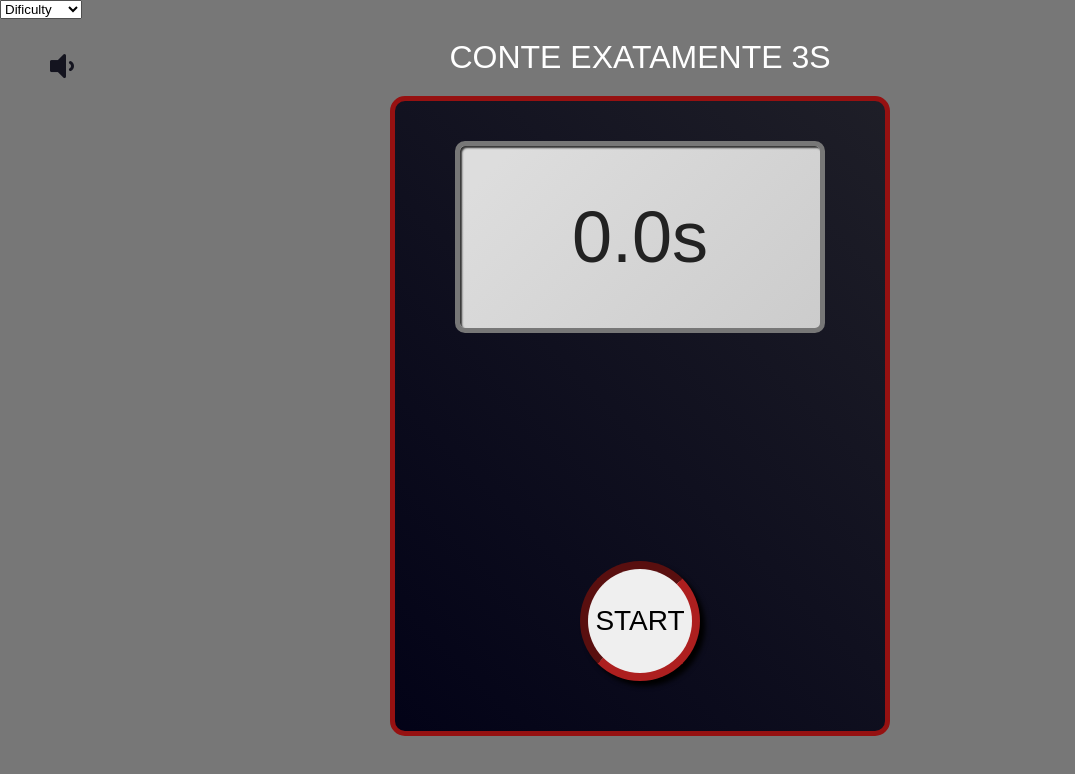
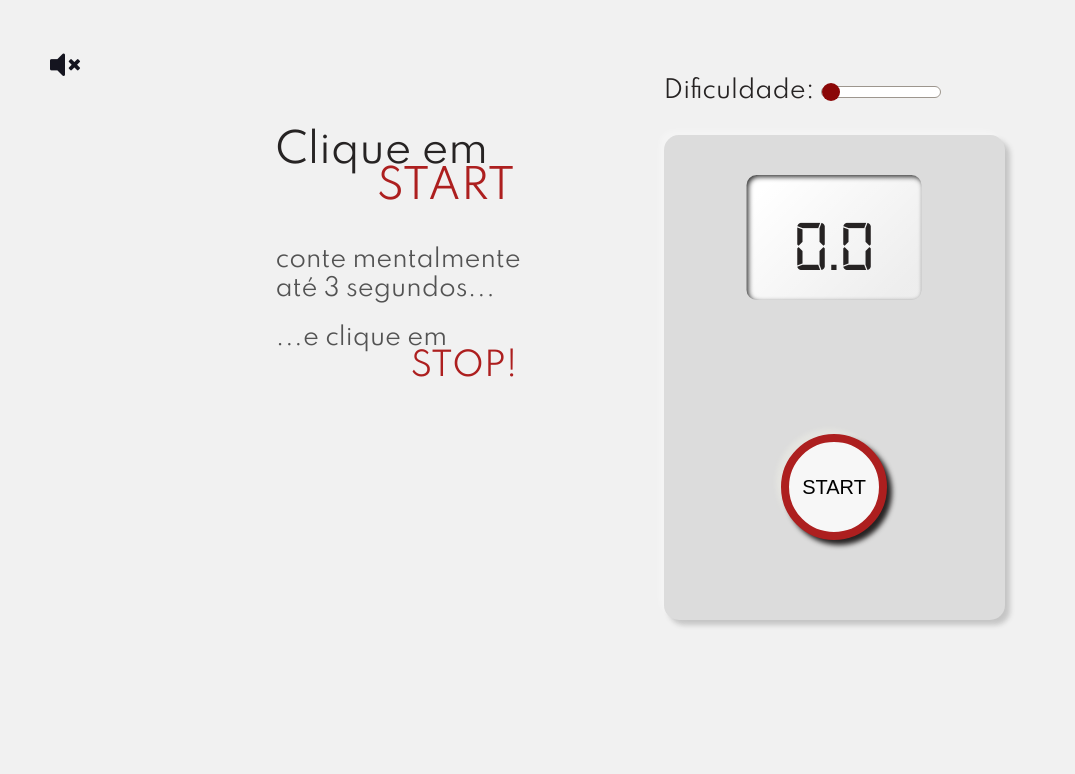
Before and after one commit to ThiagoBerrutti/majoras-mailman-game, a plain HTML site: page index.html in a window 1280 px wide. Shown: the whole page, without its empty margins (0-1075 px from the left). Drawn offline with Linux system fonts and the light colour scheme.

Commit message:
front novo + dificuldade

```diff
--- a/index.html
+++ b/index.html
@@ -5,45 +5,62 @@
     <meta http-equiv="X-UA-Compatible" content="IE=edge">
     <meta name="viewport" content="width=device-width, initial-scale=1.0">
     <title>Count exactly to 10 seconds!</title>
+<link rel="preconnect" href="https://fonts.googleapis.com">
+<link rel="preconnect" href="https://fonts.gstatic.com" crossorigin>
+<link href="https://fonts.googleapis.com/css2?family=Spartan&display=swap" rel="stylesheet">
     <link rel="stylesheet" href="https://use.fontawesome.com/releases/v5.15.3/css/all.css" integrity="sha384-SZXxX4whJ79/gErwcOYf+zWLeJdY/qpuqC4cAa9rOGUstPomtqpuNWT9wdPEn2fk" crossorigin="anonymous">
     <link rel="stylesheet" href="./mailman.css">
 </head>
 <body>
-    <label for="difficulty-bar"></label>
-    <select name="difficulty" id="difficulty-bar">
-        <option value="" selected disabled>Dificulty</option>
-        <option value="easy" >Easy</option>
-        <option value="normal">Normal</option>
-        <option value="hard">Hard</option>
-        <option value="veryHard">Very Hard</option>
-    </select>
+    <div class="container">
 
 
         <div class="volume-container">
-        <div >
+            <div>
                 <i class="fas"id="volume-icon"></i>
-            <!-- <i class="fas fa-volume-down"></i>
-            <i class="fas fa-volume-mute"></i> -->
             </div>
             <div class="volume-slider-container">
-            <input  id="volume-slider" min=0 max=3 type="range">
+                <input  id="volume-slider" value=0 min=0 max=3 type="range">
             </div>
         </div>
 
-    <div>
-        <p id="regras">Conte exatamente <span class="time">3</span>s </p>
+        <div class="text-container">
+            <div class="main-text">
+                <p>Clique em</p>
+                <p class="destaque">START</p>
+            </div>
+
+            <div class="sub-text1">
+                <p>conte mentalmente</p>
+                <p>até <span class="time">3</span> segundos...</p>
+            </div>
+
+            <div class="sub-text2">
+                <p>...e clique em</p>
+                <p class="destaque">STOP!</p>
+            </div>
+        </div>
+        <div class="game-dif-container">
+            <div class="difficulty-container">
+                <p>Dificuldade: </p>
+                    <input id="difficulty-slider" value=0 type="range" min =0 max = 3>
             </div>
 
             <div class="game-container">
                 <div class="timer_container">
-            <p id="timer">0.0s</p>
+                    <p id="timer">0.0</p>
                 </div>
                 <button id="play_btn">START</button>
             </div>
+        </div>
+
+
 
         <div class="result-container">
             <p id="result"></p>
         </div>
+
+    </div>
     <script src="mailman.js"></script>
 </body>
 </html>
--- a/mailman.css
+++ b/mailman.css
@@ -1,28 +1,48 @@
+@font-face {
+    font-family: digital-7;
+    src: url('./font/digital-7.ttf');
+}
+
+:root{
+    --vermelho: hsl(0,70%, 40%);
+    --dark-red:#8B0707;
+}
+
 *{
     box-sizing:border-box;
     outline:none;
     margin:0;
 }
 body{
+    color:#262323;
     padding:0;
     margin:0;
-    font-family:sans-serif;
-    background-color:#777;
+    font-family: 'Spartan', sans-serif;
+    background-color:#f1f1f1;
+
     height:100vh;
 }
-.game-container{
-    position:relative;
-    text-align:center;
-    width:80vw;
-    max-width:500px;
-    height:80vh;
-    max-height:800px;
-    background-image: linear-gradient(45deg, hsl(240, 80%, 5%), hsla(240, 20%, 10%, .9));
-    border:5px solid rgb(150, 17, 17);
-    border-radius:15px;
+
+.container{
     margin:auto;
+    /* background-color: #ff000077; */
+    display:flex;
+    max-width:700px;
+    justify-content:space-between;
+    min-width:fit-content;
+    height:100%;
+    width: 60vw;
 }
 
+.game-dif-container{
+    /* border:1px solid blue; */
+    height:fit-content;
+    position:relative;
+    top:calc(133px - 57px);
+
+
+
+}
 
 /* ======= VOLUME ======= */
 
@@ -40,7 +60,7 @@ body{
 #volume-icon {
     display:block;
     position:absolute;
-    font-size:2em;
+    font-size:30px;
     color:hsla(240, 20%, 10%);
     cursor:pointer;
 }
@@ -53,11 +73,7 @@ width:120px;
 .volume-container:hover .volume-slider-container{
     left:15px;
     opacity:1;
-    /* top:43px; */
-    /* transition: all 0.5s; */
 }
-
-
 
 .volume-slider-container{
     position:relative;
@@ -70,7 +86,6 @@ width:120px;
     transition-property: left, top, opacity;
     transition-duration: 0.2s ;
     left:-20px;
-
 }
 
 #volume-slider{
@@ -107,54 +122,72 @@ width:120px;
     appearance:none;
     width: 18px;
     height: 18px;
-    background: #04AA6D;
+    background: var(--dark-red);
     cursor: pointer;
   }
 
-#regras{
-    text-align:center;
-    color:white;
-    text-transform:uppercase;
-    font-size:32px;
-    margin:20px;
-}
+
+/* ====== TIMER ====== */
 
 .timer_container{
     display:flex;
     justify-content: center;
     align-items:center;
-    position:relative;
+    position:absolute;
     top:40px;
-    left:60px;
-
-    width:calc(100% - 120px);
-    height: 12em;
-    background-image: linear-gradient(-45deg, #ccc, #ddd 90%) ;
-    border:5px solid #777;
+    left:50%;
+    transform: translateX(-50%);
+    /* margin:auto; */
+    width:175px;
+    height: 125px;
+    background-image: linear-gradient(135deg, #fff 10%, rgba(255, 255, 255, .5) 90%) ;
+    /* border:5px solid #777; */
     border-radius:10px;
-    box-shadow: inset 2px 2px 2px #333;
+    box-shadow: inset 2px 2px 5px #333;
 }
 
 #timer{
+    font-family:digital-7;
     position:absolute;
-    color:#222;
     font-size:72px;
     margin:0;
 }
 
+/* ======== GAME ======== */
+
+.game-container{
+    flex-shrink:0;
+    position:relative;
+    bottom:0;
+
+    width:341px;
+    height:485px;
+    max-height:800px;
+    box-shadow: 5px 5px 5px rgb(66, 66, 66, .25), -5px -5px 5px rgb(255, 255, 255,.25);
+    background-color: #dcdcdc;
+    border-radius:15px;
+
+}
+
+
+/* ======== BOTÃO ======== */
+
 #play_btn{
+    padding:0px;
     position:absolute;
-    bottom: 50px;
+    bottom: 80px;
     left: 50%;
     transform: translate(-50%);
-    width:120px;
-    height:120px;
-    background-color:#efefef;
+    width: 90px;
+    height:90px;
+    background-color:#f7f7f7;
     border-radius:50%;
-    border: 8px inset hsl(0,70%, 40%);
+    border: 8px solid hsl(0,70%, 40%);
     transition: all 0.1s ease-out;
-    font-size:28px;
-    box-shadow: 5px 5px 5px #000;
+    box-sizing:content-box;
+       font-size:20px;
+    letter-spacing:0%;
+    box-shadow: 5px 5px 5px #262323, -5px -5px 5px rgba(255, 255, 240, .25);
 }
 
 #play_btn:active{
@@ -171,7 +204,7 @@ width:120px;
     transform: translate(-50%) scale(95%);
 }
 
-
+/* ======== POPUP ======== */
 
 .result-container{
     position:fixed;
@@ -194,12 +227,11 @@ width:120px;
     max-width:500px;
 
     border-radius:5px;
-    border:0px solid hsl(0,70%, 40%);
+    border:0px solid var(--vermelho);
 
     transform:translate(-50%, -50%);
     transition-property: width, height, border;
     transition-duration: .1s;
-
 }
 
 
@@ -207,9 +239,7 @@ width:120px;
     border-width:3px;
     width:90%;
     padding:15px;
-
     height:7em;
-
     box-shadow: 15px 15px 15px #000;
 }
 
@@ -218,3 +248,107 @@ width:120px;
     text-align:center;
     margin:0;
 }
+
+/* ========== TEXTO ========*/
+
+.text-container{
+    flex-shrink:0;
+    position:relative;
+    display:block;
+    width:260px;
+    margin-right:max(90px, 10vw);
+    /* min-width:260px; */
+    top:133px;
+    /* border:1px solid blue; */
+    height:fit-content;
+}
+
+.main-text, .sub-text1, .sub-text2{
+  position:relative;
+  display:block;
+  /* border:1px solid black; */
+}
+
+.main-text{
+    font-size: 40px;
+    margin-bottom:40px;
+    line-height:.9;
+}
+
+.destaque{
+    color: var(--vermelho);
+}
+
+.main-text .destaque{
+    margin-left:3ch;
+}
+
+.sub-text2 .destaque{
+    margin-left:5ch;
+}
+
+.sub-text1{
+    margin-bottom:23px;
+}
+
+.sub-text2{
+    line-height: 1;
+}
+
+.sub-text1, .sub-text2{
+    font-size: 24px;
+    color: #535353;
+}
+
+.sub-text2 .destaque{
+    font-size:32px;
+}
+
+
+/* ======== DIFFICULTY BAR ======= */
+
+.difficulty-container{
+    position:relative;
+    margin-bottom:30px;
+    /* top:75px; */
+    /* left: calc(50% - 4px); */
+}
+
+.difficulty-container p {
+    display:inline;
+    font-size:24px;
+}
+
+#difficulty-slider{
+    cursor:pointer;
+    margin:0;
+    padding:0;
+    width:120px;
+    height:12px;
+    border: 1px solid;
+    border-radius:6px;
+    -ms-progress-appearance: none;
+    -moz-appearance: none;
+    -webkit-appearance: none;
+}
+
+#difficulty-slider:hover{
+    opacity:.9;
+}
+
+#difficulty-slider::-webkit-slider-thumb {
+    appearance:none;
+    width: 18px;
+    height: 18px;
+    background: var(--dark-red);
+    border-radius:50%;
+    cursor: pointer;
+  }
+
+#difficulty-slider::-moz-range-thumb {
+    appearance:none;
+    width: 18px;
+    height: 18px;
+    background: var(--dark-red);
+    cursor: pointer;
+  }
--- a/mailman.js
+++ b/mailman.js
@@ -13,7 +13,7 @@ const $timer ={
 const $play_btn = document.getElementById('play_btn')
 const $resultText = document.getElementById('result')
 const $resultDiv = document.querySelector('.result-container')
-const $difficultySelect = document.getElementById('difficulty-bar')
+const $difficultySelect = document.getElementById('difficulty-slider')
 const $volumeSlider = document.getElementById('volume-slider')
 const $volumeIcon = document.getElementById('volume-icon')
 const volumeClassList = [
@@ -23,10 +23,11 @@ const volumeClassList = [
     'fa-volume-up'
 ]
 
+var $time = document.querySelector('.time');
 var ticSound = new Audio('./audios/tic.wav')
 var niceSound = new Audio('./audios/nice.wav')
 var plingSound = new Audio('./audios/pling.wav')
-var tempoPerfeito = 3
+var tempoPerfeito = setDifficulty();
 var gameRunning = false;
 var tempoContando = null;
 var handleSoundTimers = [] // Nessa variável global guardo todos índices os timeouts dos sons, pra desalocar depois
@@ -93,23 +94,24 @@ changeVolume()
 
 //======== DIFICULDADE =========//
 
-function setDifficulty(difficultyName){
+function setDifficulty(){
     const difficultyList = {
-        easy:3,
-        normal:6,
-        hard:9,
-        veryHard:10
+        0: 3,
+        1: 6,
+        2: 9,
+        3: 10
     }
-    tempoPerfeito = difficultyList[difficultyName];
+    tempo = difficultyList[$difficultySelect.value]
+    $time.textContent = tempo;
+    tempoPerfeito = tempo;
+    console.log (tempo)
+    return difficultyList[$difficultySelect.value];
 }
+setDifficulty()
 
-console.log(setDifficulty('easy'))
+$difficultySelect.addEventListener('input', e =>{
+    setDifficulty();
 
-$difficultySelect.addEventListener('change', e =>{
-    var $time = document.querySelector('.time');
-
-    setDifficulty($difficultySelect.value);
-    $time.textContent = tempoPerfeito;
 })
 
 //========= BOTAO DE JOGO ========//
@@ -160,7 +162,7 @@ function startTimer(){
     $timer.interval = setInterval(function(){
         let horaAtual = Date.now();
         tempoContando = formataTempo(horaAtual - horaInicial,1)
-        $timer.el.textContent = tempoContando+'s'
+        $timer.el.textContent = tempoContando
         destacaTimerColor('red');
     }, 100)
 }
```
Also changed, not shown: font/digital-7 (italic).ttf (added), font/digital-7 (mono italic).ttf (added), font/digital-7 (mono).ttf (added), font/digital-7.ttf (added), font/readme.txt (added), postman.png (added). Lines whose indentation alone changed are shown as unchanged.
